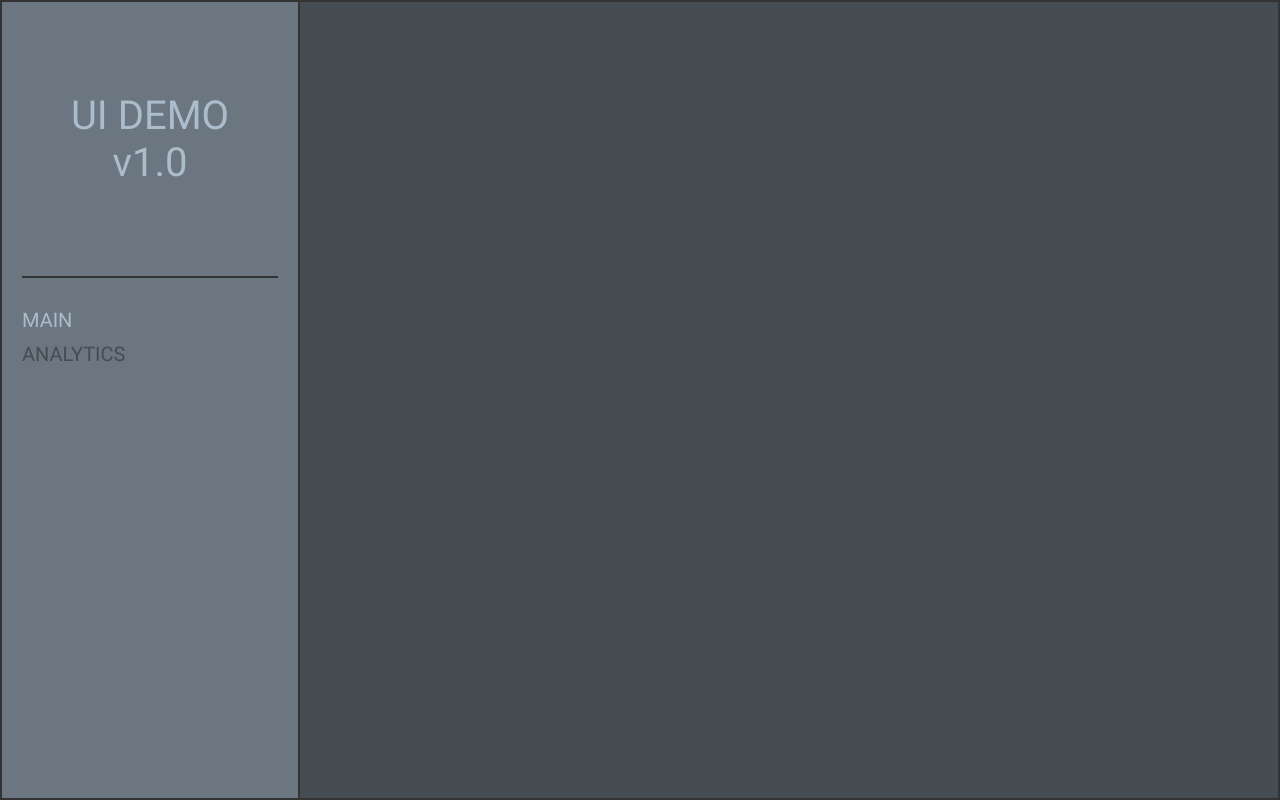
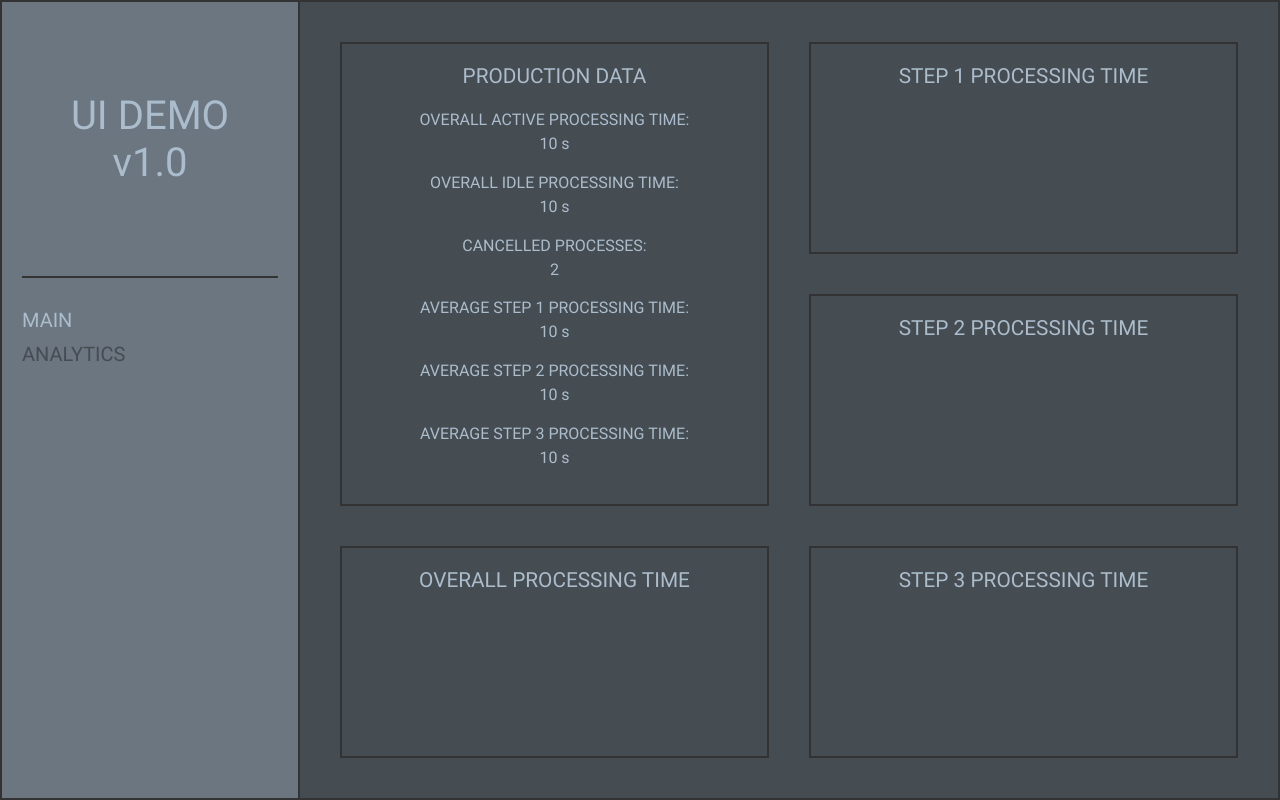
Before and after one commit to MyllysMikkoS/IndustrialUiDemo, an Angular app: page /analytics in a window 1280 px wide. Built offline with nearby package versions, Linux system fonts and the light colour scheme.

Commit message:
Analytics page

```diff
--- a/src/app/analytics-page/analytics-page.component.html
+++ b/src/app/analytics-page/analytics-page.component.html
@@ -1,3 +1,43 @@
-<div>
-
+<div class="analytics-container">
+  <div class="analytics-grid-wrapper">
+    <div class="widget common-info">
+      <div class="widget-header">Production data</div>
+      <div class="label-value-group">
+        <div class="label">Overall active processing time:</div>
+        <div class="value">10 s</div>
+      </div>
+      <div class="label-value-group">
+        <div class="label">Overall idle processing time:</div>
+        <div class="value">10 s</div>
+      </div>
+      <div class="label-value-group">
+        <div class="label">Cancelled processes:</div>
+        <div class="value">2</div>
+      </div>
+      <div class="label-value-group">
+        <div class="label">Average step 1 processing time:</div>
+        <div class="value">10 s</div>
+      </div>
+      <div class="label-value-group">
+        <div class="label">Average step 2 processing time:</div>
+        <div class="value">10 s</div>
+      </div>
+      <div class="label-value-group">
+        <div class="label">Average step 3 processing time:</div>
+        <div class="value">10 s</div>
+      </div>
+    </div>
+    <div class="widget overall-processing-time">
+      <div class="widget-header">Overall processing time</div>
+    </div>
+    <div class="widget step1-processing-time">
+      <div class="widget-header">Step 1 processing time</div>
+    </div>
+    <div class="widget step2-processing-time">
+      <div class="widget-header">Step 2 processing time</div>
+    </div>
+    <div class="widget step3-processing-time">
+      <div class="widget-header">Step 3 processing time</div>
+    </div>
+  </div>
 </div>
--- /dev/null
+++ b/src/app/analytics-page/analytics-page.component.scss
@@ -0,0 +1,52 @@
+@use '../../common' as *;
+@use '../../colors' as *;
+
+:host {
+  .analytics-container {
+    width: calc(100% - #{$widgetMargin * 2});
+    height: calc(100% - #{$widgetMargin * 2});
+    margin: $widgetMargin;
+
+    .analytics-grid-wrapper {
+      width: 100%;
+      height: 100%;
+      display: grid;
+      grid-template-columns: [col1-start] 50% [col2-start] 50% [col2-end];
+      grid-template-rows: [row1-start] 33.33333% [row2-start] 33.33333% [row3-start] 33.33333% [row3-end];
+
+      .common-info {
+        grid-column: col1-start / col2-start;
+        grid-row: row1-start / row3-start;
+
+        display: flex;
+        flex-direction: column;
+        justify-items: left;
+
+        .label-value-group {
+          padding-top: 0;
+          padding-bottom: 15px;
+        }
+      }
+
+      .overall-processing-time {
+        grid-column: col1-start / col2-start;
+        grid-row: row3-start / row3-end;
+      }
+
+      .step1-processing-time {
+        grid-column: col2-start / col2-end;
+        grid-row: row1-start / row2-start;
+      }
+
+      .step2-processing-time {
+        grid-column: col2-start / col2-end;
+        grid-row: row2-start / row3-start;
+      }
+
+      .step3-processing-time {
+        grid-column: col2-start / col2-end;
+        grid-row: row3-start / row3-end;
+      }
+    }
+  }
+}
--- a/src/app/analytics-page/analytics-page.component.ts
+++ b/src/app/analytics-page/analytics-page.component.ts
@@ -3,7 +3,7 @@ import { Component, OnInit } from '@angular/core';
 @Component({
   selector: 'app-analytics-page',
   templateUrl: './analytics-page.component.html',
-  styleUrls: ['./analytics-page.component.sass']
+  styleUrls: ['./analytics-page.component.scss']
 })
 export class AnalyticsPageComponent implements OnInit {
 
```
Also changed, not shown: src/app/analytics-page/analytics-page.component.sass (deleted).
